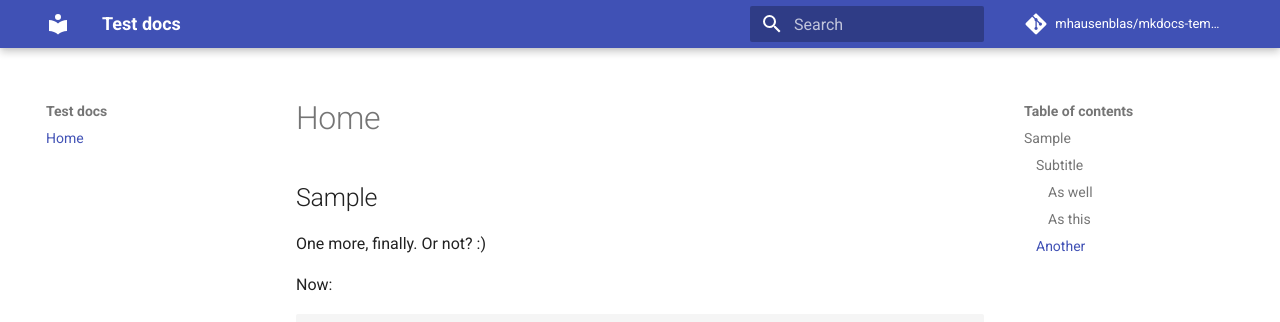
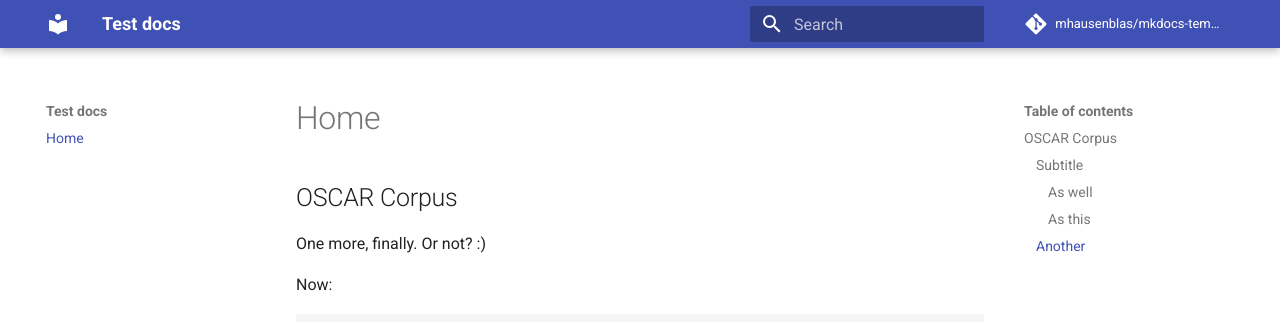
Before and after one commit to oscar-project/documentation, an MkDocs documentation site: the page built from docs/index.md, in a window 1280 px wide and 1071 px high. Shown: the top 322 px of the window. Built offline with MkDocs 1.6.1 and Material for MkDocs 9.7.7, drawn with Linux system fonts in a browser that asks for light colours; comment, search, counter and statistics services are not loaded.

Commit message:
Update index.md

```diff
--- a/docs/index.md
+++ b/docs/index.md
@@ -1,4 +1,4 @@
-## Sample
+## OSCAR Corpus
 
 One more, finally. Or not? :)
 
```
